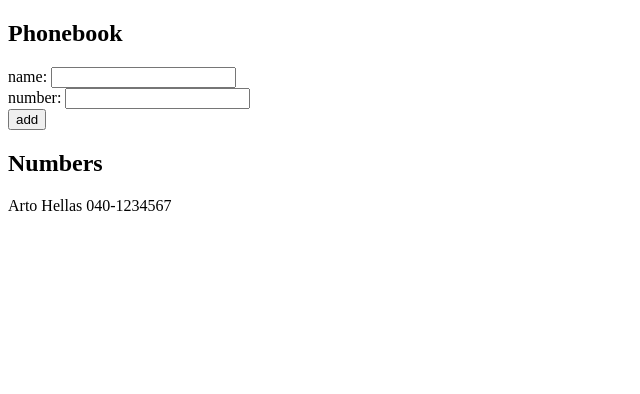
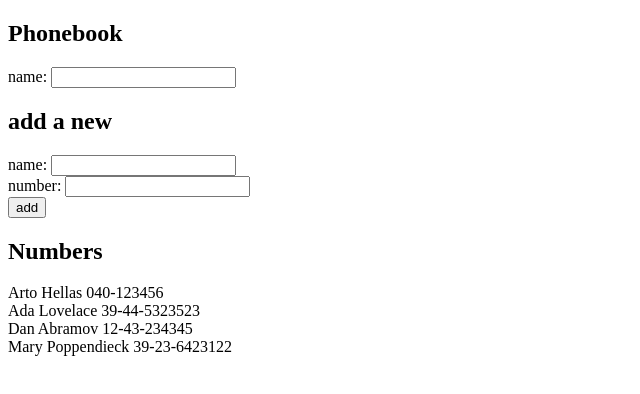
Before and after one commit to JaredKlopstein/Full-Stack-Open, a React (Vite) app in the folder part2/phonebook/: page / in a window 1280 px wide. Shown: the top 394 px of the page, without its empty margins (0-640 px from the left). Built offline with nearby package versions, Linux system fonts and the light colour scheme.

Commit message:
completed 2.9

```diff
--- a/part2/phonebook/src/App.jsx
+++ b/part2/phonebook/src/App.jsx
@@ -2,12 +2,15 @@
 
 const App = () => {
   const [persons, setPersons] = useState([
-    { name: 'Arto Hellas',
-      number: '040-1234567'
-     }
+    { name: 'Arto Hellas', number: '040-123456', id: 1 },
+    { name: 'Ada Lovelace', number: '39-44-5323523', id: 2 },
+    { name: 'Dan Abramov', number: '12-43-234345', id: 3 },
+    { name: 'Mary Poppendieck', number: '39-23-6423122', id: 4 }
   ])
+
   const [newName, setNewName] = useState('')
   const [newNumber, setNewNumber] = useState('')
+  const [filter, setFilter] = useState('')
 
   const addPerson = (event) => {
     event.preventDefault()
@@ -27,13 +30,29 @@
   const handlePersonChange = (event) => {
     setNewName(event.target.value)
   }
+
   const handleNumberChange = (event) => {
     setNewNumber(event.target.value)
   }
 
+  const handleFilterChange = (event) => {
+    setFilter(event.target.value)
+  }
+
+  const personsToShow = filter
+  ? persons.filter(person => person.name.toLowerCase().includes(filter.toLowerCase()))
+  : persons
+
   return (
     <div>
       <h2>Phonebook</h2>
+      <div>
+          name: <input
+          value={filter}
+          onChange={handleFilterChange}
+          />
+        </div>
+      <h2>add a new</h2>
       <form onSubmit={addPerson}>
         <div>
           name: <input
@@ -50,7 +69,7 @@
         </div>
       </form>
       <h2>Numbers</h2>
-      {persons.map((person) =>
+      {personsToShow.map((person) =>
         <div key={person.name}>{person.name} {person.number}</div>
       )}
     </div>
```
